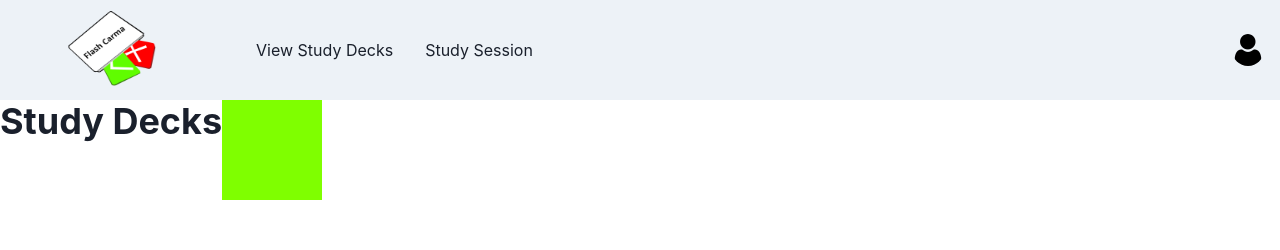
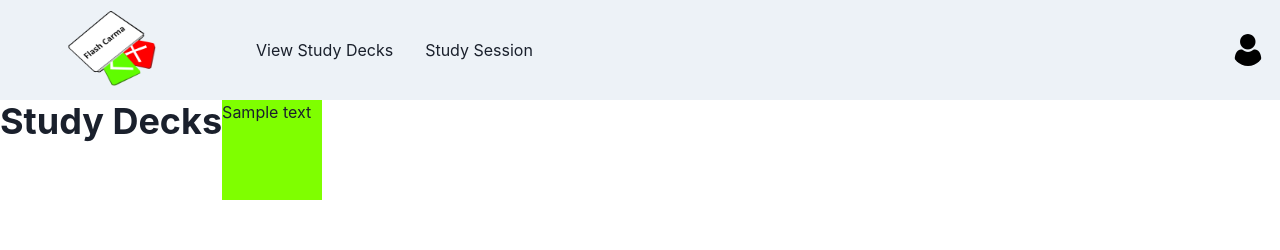
Before and after one commit to Brandon3522/flash_carma, a React (Create React App) app: page /viewstudydecks in a window 1280 px wide. Shown: the top 250 px of the page. Built offline with nearby package versions, Linux system fonts and the light colour scheme.

Commit message:
in View Study Decks page, commented out link overlays for testing

```diff
--- a/src/pages/ViewStudyDecksPage/ViewStudyDecks.js
+++ b/src/pages/ViewStudyDecksPage/ViewStudyDecks.js
@@ -1,6 +1,6 @@
 import React from 'react'
 import { Text, Flex, Link, Input, Button, Box, Heading, Spacer, Grid, GridItem,
-         Linkbox, LinkOverlay} from '@chakra-ui/react';
+         Linkbox, LinkOverlay } from '@chakra-ui/react';
 
 export const ViewStudyDecks = () => {
 
@@ -13,28 +13,26 @@ export const ViewStudyDecks = () => {
        {/* Grid of Study Decks */}
        <Grid templateColumns='repeats(4, 1fr)' gap={14}>
          {/* Create new study deck button */}
-         <LinkOverlay href='#'>
-            <GridItem w='100px' h='100px' bg='chartreuse'>
-
-            </GridItem>
-         </LinkOverlay>
+         {/* <LinkOverlay href='#'> */}
+            <GridItem w='100px' h='100px' bg='chartreuse'>Sample text</GridItem>
+         {/* </LinkOverlay> */}
 
          {/* From here on, it's the user's existing study decks */}
-         <LinkOverlay href='#'>
+         {/* <LinkOverlay href='#'> */}
            <GridItem w='100px' h='100px' bg='chartreuse'>Study Deck 1</GridItem>
-         </LinkOverlay>
+         {/* </LinkOverlay> */}
 
-         <LinkOverlay href='#'>
+         {/* <LinkOverlay href='#'> */}
          <GridItem w='100px' h='100px' bg='chartreuse'>Study Deck 2</GridItem>
-         </LinkOverlay>
+         {/* </LinkOverlay> */}
 
-         <LinkOverlay href='#'>
+         {/* <LinkOverlay href='#'> */}
          <GridItem w='100px' h='100px' bg='chartreuse'>Study Deck 3</GridItem>
-         </LinkOverlay>
+         {/* </LinkOverlay> */}
 
-         <LinkOverlay href='#'>
+         {/* <LinkOverlay href='#'> */}
          <GridItem w='100px' h='100px' bg='chartreuse'>Study Deck 4</GridItem>
-         </LinkOverlay>
+         {/* </LinkOverlay> */}
        </Grid>
      </Flex>
    )
```
